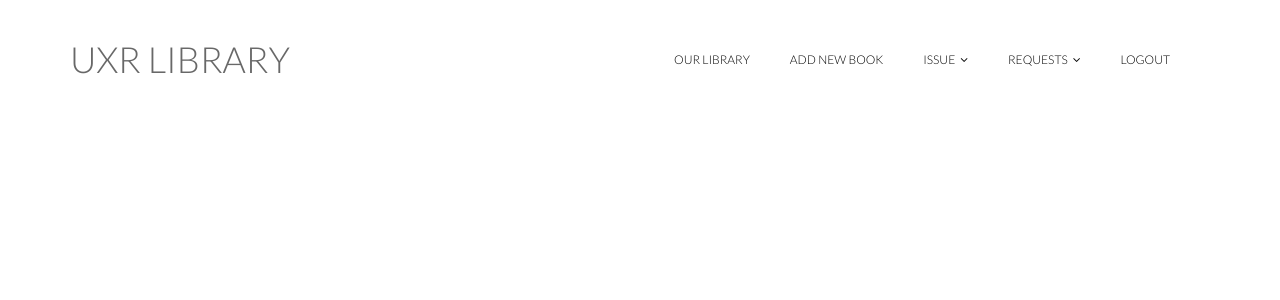
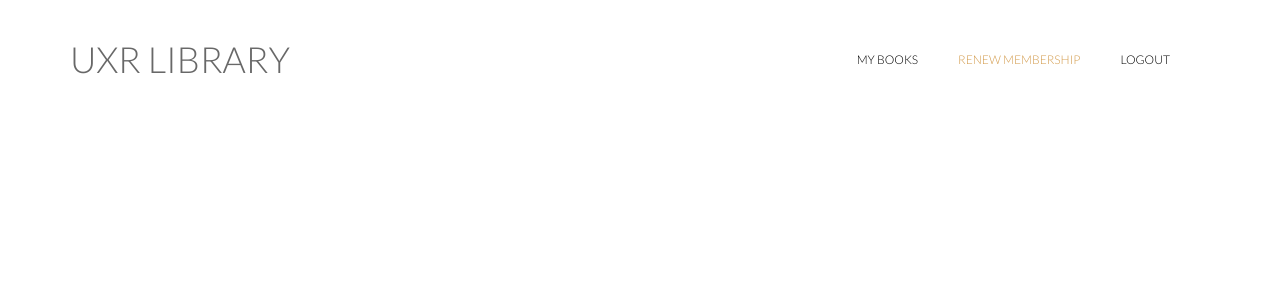
Before and after one commit to uxreactor/Library-Management-System, a PHP site: page /header-member.php in a window 1280 px wide. Shown: the top 300 px of the page. Run offline with PHP 8.4, Linux system fonts and the light colour scheme.

Commit message:
Headers.
Includes the updated headers for all the users.

```diff
--- a/code/header-admin.php
+++ b/code/header-admin.php
@@ -22,6 +22,7 @@
     <link rel="apple-touch-icon-precomposed" sizes="114x114" href="images/ico/apple-touch-icon-114-precomposed.png" />
     <link rel="apple-touch-icon-precomposed" sizes="72x72" href="images/ico/apple-touch-icon-72-precomposed.png" />
     <link rel="apple-touch-icon-precomposed" href="images/ico/apple-touch-icon-57-precomposed.png" />
+    <link rel="stylesheet" type="text/css" href="stylesheet.css">
 </head><!--/head-->
 <body>
 	<header id="header">
--- a/code/header-member.php
+++ b/code/header-member.php
@@ -10,21 +10,23 @@
     <link href="css/font-awesome.min.css" rel="stylesheet" />
     <link href="css/lightbox.css" rel="stylesheet" />
     <link href="css/animate.min.css" rel="stylesheet" />
-	<link href="css/main.css" rel="stylesheet" />
-	<link href="css/responsive.css" rel="stylesheet" />
+    <link href="css/main.css" rel="stylesheet" />
+    <link href="css/responsive.css" rel="stylesheet" />
 
     <!--[if lt IE 9]>
-	    <script src="js/html5shiv.js"></script>
-	    <script src="js/respond.min.js"></script>
+        <script src="js/html5shiv.js"></script>
+        <script src="js/respond.min.js"></script>
     <![endif]-->
     <link rel="shortcut icon" href="images/ico/favicon.ico" />
     <link rel="apple-touch-icon-precomposed" sizes="144x144" href="images/ico/apple-touch-icon-144-precomposed.png" />
     <link rel="apple-touch-icon-precomposed" sizes="114x114" href="images/ico/apple-touch-icon-114-precomposed.png" />
     <link rel="apple-touch-icon-precomposed" sizes="72x72" href="images/ico/apple-touch-icon-72-precomposed.png" />
     <link rel="apple-touch-icon-precomposed" href="images/ico/apple-touch-icon-57-precomposed.png" />
+    <link rel="stylesheet" type="text/css" href="stylesheet.css" />
 </head><!--/head-->
+
 <body>
-	<header id="header">
+    <header id="header">
         <div class="navbar navbar-inverse" role="banner">
             <div class="container">
                 <div class="navbar-header">
@@ -38,29 +40,15 @@
                    <a class="navbar-brand" href="index.html" style="margin-top:10px;">
                         <h1>UXR LIBRARY</h1>
                     </a>
-
                 </div>
                 <div class="collapse navbar-collapse">
                     <ul class="nav navbar-nav navbar-right">
-                        <li><a href="our-library.php">Our library</a></li>
-                        <li><a href="add-book.php">Add New Book</a></li>
-                        <li class="dropdown"><a>Issue<i class="fa fa-angle-down"></i></a>
-                            <ul role="menu" class="sub-menu">
-                                <li><a href="issue-book.php">Issue New Book</a></li>
-                                <li><a href="manage-book.php">Manage Issued Books</a></li>
-                            </ul>
-                        </li>
-                        <li class="dropdown "> <a>Requests<i class="fa fa-angle-down"></i></a>
-                            <ul role="menu" class="sub-menu">
-                                <li><a href="new-book.php">New Books</a></li>
-                                <li><a href="admin-accept-membership.php">New Memberships</a></li>
-                                <li><a href="admin-book-renewal.php">Renew Books</a></li>
-                                <li><a href="renew-membership.php">Renew Memberships</a></li>
-                            </ul>
-                        </li>
-                        <li><a href="index.php ">Logout</a></li>
+                        <li><a href="member.html">My books</a></li>
+                        <li class="active"><a href="">Renew Membership</a></li>
+                        <li><a href="index.html ">Logout</a></li>
                     </ul>
                 </div>
             </div>
         </div>
     </header>
+    <!--/#header-->
```
